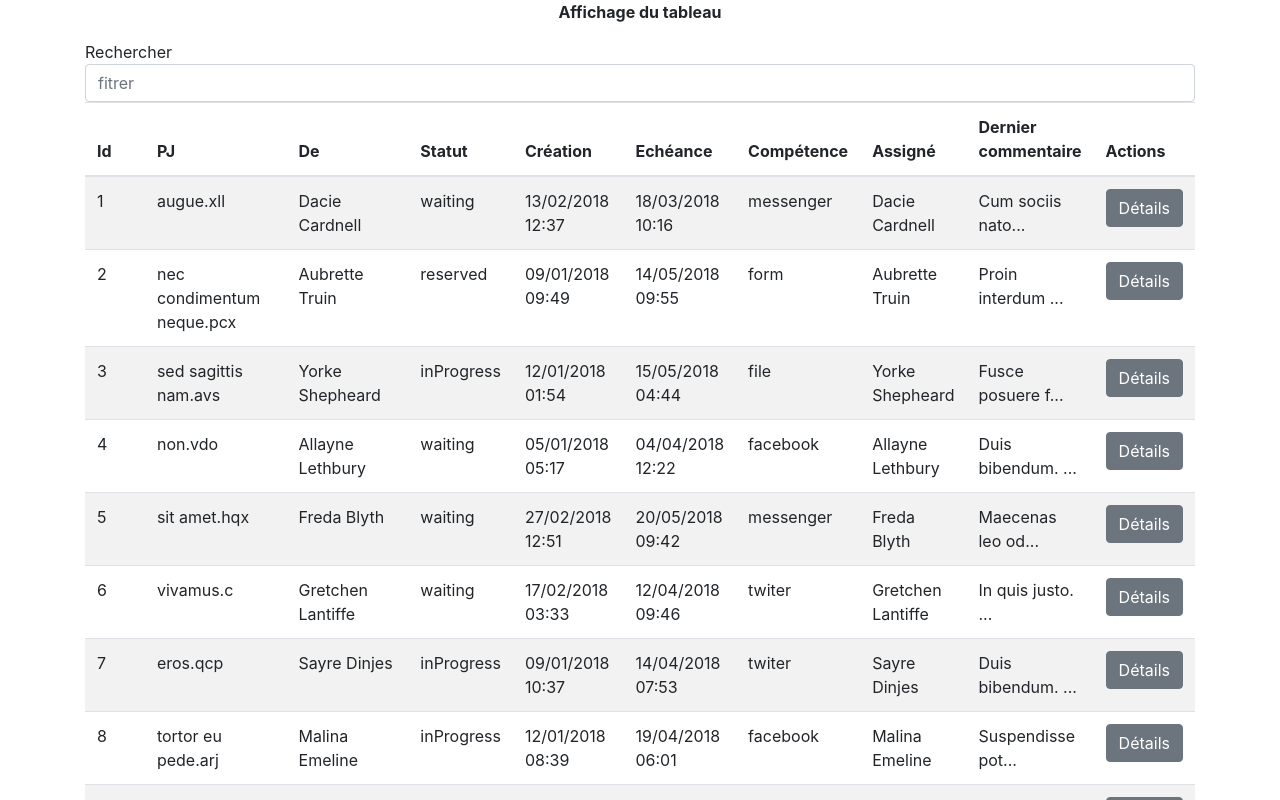
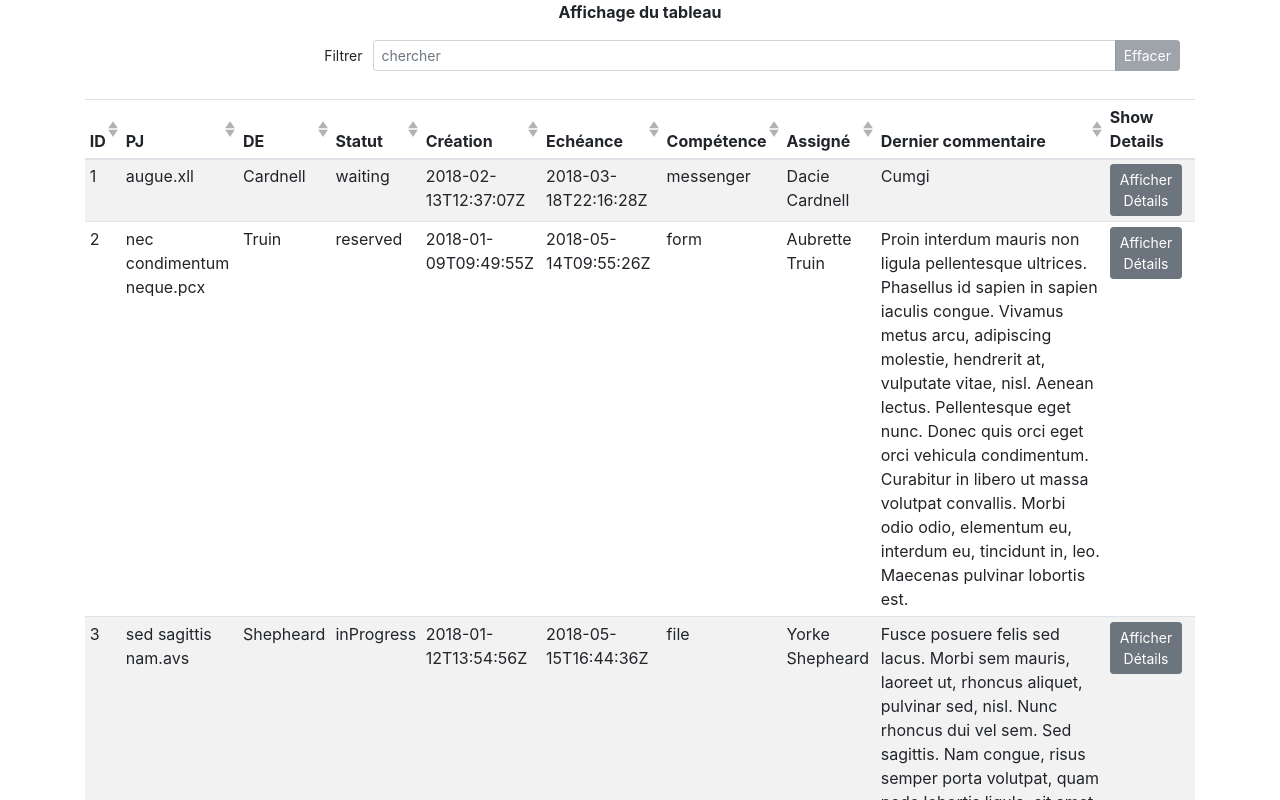
Before and after one commit to LAYLSAYF/TESTFRON-END, a Vue app: page / in a window 1280 px wide. Shown: the top 800 px of the page. Built offline with nearby package versions, Linux system fonts and the light colour scheme; what vue-column-sortable would draw is missing.

Commit message:
add search filter

```diff
--- a/src/App.vue
+++ b/src/App.vue
@@ -2,99 +2,156 @@
     <div id="app">
     <b-container>
     <div class="text-center">
-        <b><p class="">Affichage du tableau</p></b>
+        <b><p>Affichage du tableau</p></b>
     </div>
-        Rechercher <input placeholder="fitrer" class="form-control" v-model="searchText">
-        <table id="data-table" class="table table-striped table-condensed table-hover">
-          <thead>
-            <tr>
-              <th class="col-md-4" @click="sort('id')">Id</th>
-              <th class="col-md-4" @click="sort('attachments')">PJ</th>
-              <th class="col-md-4" @click="sort('first_name')">De</th>
-              <th class="col-md-4" @click="sort('status')">Statut</th>
-              <th class="col-md-4" @click="sort('interaction_creation_date')">Création</th>
-              <th class="col-md-4" @click="sort('due_date')">Echéance</th>
-              <th class="col-md-4" @click="sort('contact_channel')">Compétence</th>
-              <th class="col-md-4" @click="sort('assignedTO')">Assigné</th>
-              <th class="col-md-4" @click="sort('last_comment')">Dernier commentaire</th>
-              <th class="col-md-4">Actions</th>
-            </tr>
-          </thead>
-          <tbody>
-            <tr v-for="data in sortedItems">
-              <td >{{data.id}}</td>
-              <td >{{data.attachments}}</td>
-              <td>{{data.customer.first_name}} {{data.customer.last_name}}</td>
-              <td>{{data.status}}</td>
-              <td>{{ data.interaction_creation_date|formatDate }}</td>
-              <td>{{ data.due_date|formatDate }}</td>
-              <td>{{data.contact_channel}}</td>
-              <td>{{data.assignedTO}}</td>
-              <td v-if="data.last_comment.length<15">{{data.last_comment}}</td>
-              <td v-if="data.last_comment.length>=15">{{data.last_comment.substring(0,15)+"..." }}
-              </td>
-              <td>
-              <b-button>Détails</b-button>
-              </td>
-            </tr>
-          </tbody>
-        </table>
-        <div class="text-center">
-        <p>
-        <b-button variant="primary" @click="prevPage">Précedent</b-button>
-        <b-button variant="primary" @click="nextPage">Suivant</b-button>
-        </p>
-        </div>
-                </b-container>
-    </div>
+
+    <b-col lg="12" class="my-1">
+        <b-form-group
+          label="Filtrer"
+          label-cols-sm="3"
+          label-align-sm="right"
+          label-size="sm"
+          label-for="filterInput"
+          class="mb-0"
+        >
+          <b-input-group size="sm">
+            <b-form-input
+              v-model="filter"
+              type="search"
+              id="filterInput"
+              placeholder="chercher"
+            ></b-form-input>
+            <b-input-group-append>
+              <b-button :disabled="!filter" @click="filter = ''">Effacer</b-button>
+            </b-input-group-append>
+          </b-input-group>
+        </b-form-group>
+      </b-col>
+      <br />
+    <b-table
+      striped hover
+      id="my-table"
+      show-empty
+      small
+      stacked="md"
+      :items="items"
+      :fields="fields"
+      :current-page="currentPage"
+      :per-page="perPage"
+      :sort-by.sync="sortBy"
+      :sort-desc.sync="sortDesc"
+      :sort-direction="sortDirection"
+      :filter="filter"
+      @filtered="onFiltered"
+      >
+      <template v-slot:cell(show_details)="row">
+        <b-button size="sm" @click="row.toggleDetails" class="mr-2">
+          {{ row.detailsShowing ? 'Cacher' : 'Afficher'}} Détails
+        </b-button>
+      </template>
+      <template v-slot:row-details="row">
+        <b-card>
+          <b-row class="mb-2">
+            <b-col sm="3" class="text-sm-right"><b>ID:</b></b-col>
+            <b-col>{{ row.item.id }}</b-col>
+          </b-row>
+           <b-row class="mb-2">
+            <b-col sm="3" class="text-sm-right"><b>PJ:</b></b-col>
+            <b-col>{{ row.item.attachments }}</b-col>
+          </b-row>
+          <b-row class="mb-2">
+            <b-col sm="3" class="text-sm-right"><b>DE:</b></b-col>
+            <b-col>{{ row.item.customer.last_name }} {{ row.item.customer.first_name }}</b-col>
+          </b-row>
+          <b-row class="mb-2">
+            <b-col sm="3" class="text-sm-right"><b>Status:</b></b-col>
+            <b-col>{{ row.item.status }}</b-col>
+          </b-row>
+          <b-row class="mb-2">
+            <b-col sm="3" class="text-sm-right"><b>Création:</b></b-col>
+            <b-col>{{ row.item.interaction_creation_date|formatDate}}</b-col>
+          </b-row>
+          <b-row class="mb-2">
+            <b-col sm="3" class="text-sm-right"><b>Echéance:</b></b-col>
+            <b-col>{{ row.item.due_date|formatDate }}</b-col>
+          </b-row>
+          <b-row class="mb-2">
+            <b-col sm="3" class="text-sm-right"><b>Compétence:</b></b-col>
+            <b-col>{{ row.item.contact_channel }}</b-col>
+          </b-row>
+          <b-row class="mb-2">
+            <b-col sm="3" class="text-sm-right"><b>Assigné:</b></b-col>
+            <b-col>{{ row.item.assignedTO }}</b-col>
+          </b-row>
+          <b-row class="mb-2">
+            <b-col sm="3" class="text-sm-right"><b>Dernier commentaire:</b></b-col>
+            <b-col>{{ row.item.last_comment}}</b-col>
+          </b-row>
+          <b-button size="sm" @click="row.toggleDetails">Cacher Détails</b-button>
+        </b-card>
+      </template>
+    </b-table>
+
+    <b-pagination align="center" v-model="currentPage" :total-rows="rows" :per-page="perPage"
+      aria-controls="my-table" ></b-pagination>
+
+    </b-container>
+  </div>
 </template>
 
 <script>
 import HelloWorld from './components/HelloWorld'
 import json from './json/MOCK_DATA.json'
 
-export default
-{
-    data(){
-      return{
-        items:[],
-        currentSort:'name',
-        currentSortDir:'asc',
-        pageSize:10,
-        currentPage:1,
+  export default {
+    data() {
+      return {
+        sortBy: '',
+        sortDesc: false,
+        sortDirection: 'asc',
+        totalRows: 1,
+        currentPage: 1,
+        perPage: 10,
+        filter: null,
+        filterOn: [],
+        fields: [
+          { key: 'id', label: 'ID' , sortable: true },
+          { key: 'attachments', label: 'PJ' ,sortable: true  },
+          { key: 'customer.last_name', label: 'DE', sortable: true  },
+          { key: 'status', label: 'Statut', sortable: true },
+          { key: 'interaction_creation_date', label: 'Création', sortable: true  },
+          { key: 'due_date', label: 'Echéance', sortable: true  },
+          { key: 'contact_channel', label: 'Compétence', sortable: true  },
+          { key: 'assignedTO', label: 'Assigné', sortable: true  },
+          { key: 'last_comment', label: 'Dernier commentaire' , sortable: true },
+          'show_details'
+        ],
         items: json
       }
     },
     computed: {
-      sortedItems:function() {
-  return this.items.sort((a,b) => {
-    let modifier = 1;
-    if(this.currentSortDir === 'desc') modifier = -1;
-    if(a[this.currentSort] < b[this.currentSort]) return -1 * modifier;
-    if(a[this.currentSort] > b[this.currentSort]) return 1 * modifier;
-    return 0;
-  }).filter((row, index) => {
-    let start = (this.currentPage-1)*this.pageSize;
-    let end = this.currentPage*this.pageSize;
-    if(index >= start && index < end) return true;
-  });
-}
+      sortOptions() {
+        // Create an options list from our fields
+        return this.fields
+          .filter(f => f.sortable)
+          .map(f => {
+            return { text: f.label, value: f.key }
+          })
+      },
+      rows() {
+        return this.items.length
+      }
+    },
+    mounted() {
+      // Set the initial number of items
+      this.totalRows = this.items.length
     },
     methods: {
-      sort:function(s) {
-        //if s == current sort, reverse
-        if(s === this.currentSort) {
-          this.currentSortDir = this.currentSortDir==='asc'?'desc':'asc';
-        }
-        this.currentSort = s;
-      },
-      nextPage:function() {
-        if((this.currentPage*this.pageSize) < this.items.length) this.currentPage++;
-      },
-      prevPage:function() {
-        if(this.currentPage > 1) this.currentPage--;
+        onFiltered(filteredItems) {
+        this.totalRows = filteredItems.length
+        this.currentPage = 1
       }
     }
-}
+  }
 </script>
 <style></style>
--- a/src/main.js
+++ b/src/main.js
@@ -9,6 +9,7 @@ import moment from 'moment'
 import 'bootstrap/dist/css/bootstrap.css'
 import 'bootstrap-vue/dist/bootstrap-vue.css'
 import columnSortable from 'vue-column-sortable'
+
 Vue.use(columnSortable)
 Vue.use(BootstrapVue);
 
@@ -22,18 +23,15 @@ Vue.filter('formatDate', function(value) {
   }
 });
 
+Vue.filter('readMore', function (text, length, suffix) {
+    return text.substring(0, length) + suffix;
+});
+
 
 import json from './json/MOCK_DATA.json'
 
  new Vue({
   el: "#app",
   components: { App },
-  template: '<App/>',
-  data:{
-	  items:[],
-	  currentSort:'name',
-	  currentSortDir:'asc',
-	  pageSize:3,
-	  currentPage:1
-  }
+  template: '<App/>'
 });
```
Also changed, not shown: src/json/MOCK_DATA.json.
